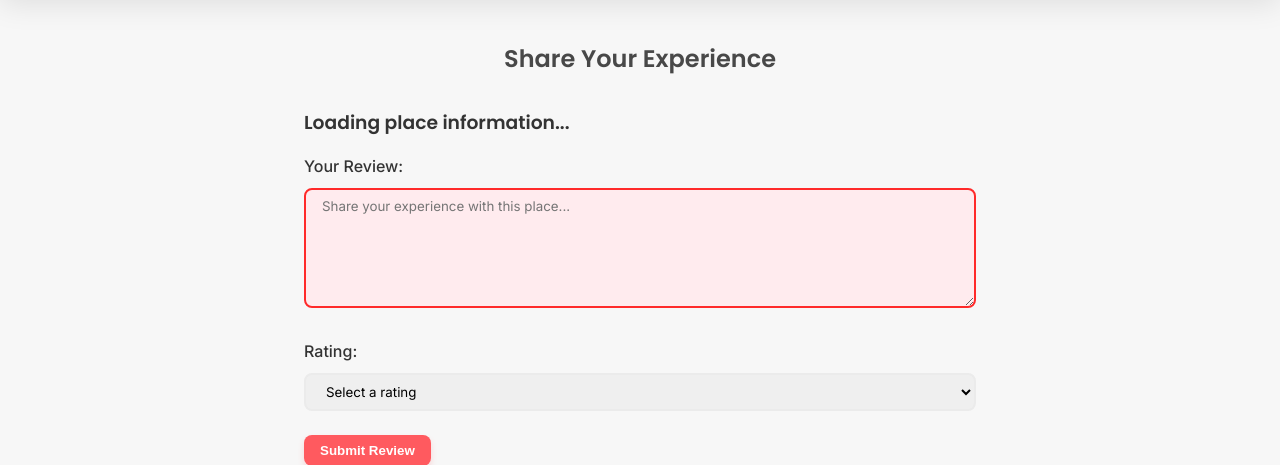
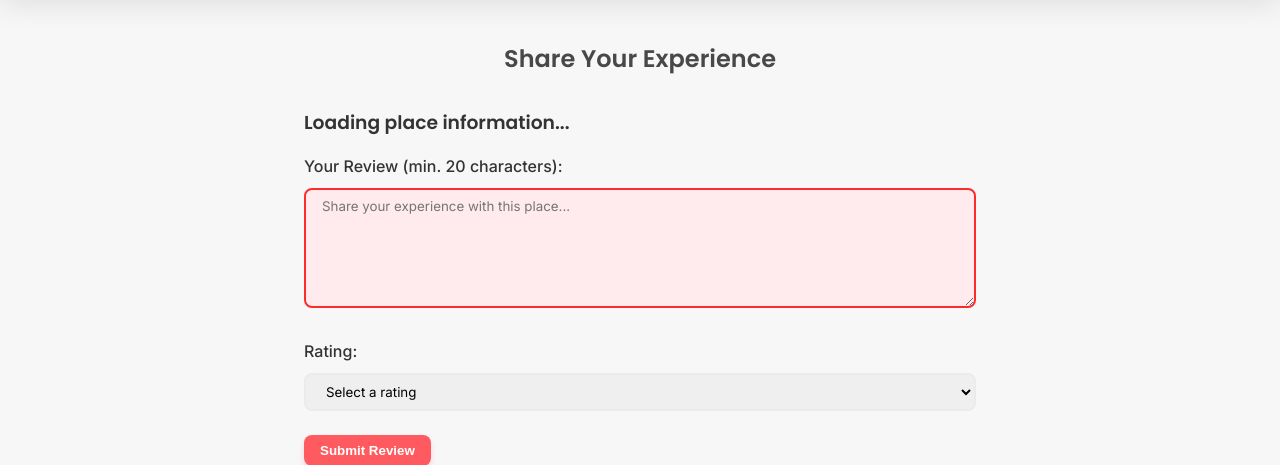
Before and after one commit to Kevindecastro/holbertonschool-hbnb-part4, a Flask app: template part4/frontend/templates/add_review.html in a window 1280 px wide. Shown: the part 84-549 px from the top of the page. Run offline with Flask 3, Linux system fonts and the light colour scheme; the template is opened without the code that fills it, so the values that code supplies are empty.

Commit message:
fix error

```diff
--- a/part4/frontend/templates/add_review.html
+++ b/part4/frontend/templates/add_review.html
@@ -40,8 +40,8 @@
 
             <!-- Champ d'avis -->
             <div class="form-group">
-                <label for="review-text">Your Review:</label>
-                <textarea id="review-text" name="text" required placeholder="Share your experience with this place..."></textarea>
+                <label for="review-text">Your Review (min. 20 characters):</label>
+                <textarea id="review-text" name="text" required minlength="20" required placeholder="Share your experience with this place..."></textarea>
             </div>
 
             <!-- Sélecteur de note -->
```
